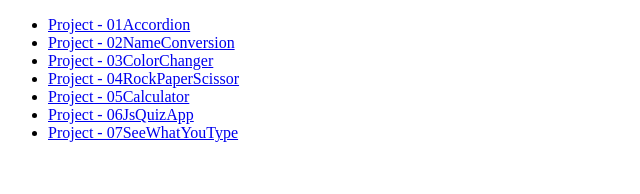
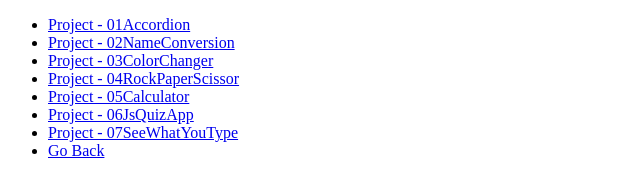
Before and after one commit to sub1120/javascript-projects, a plain HTML site: page JavaScript 02/index.html in a window 1280 px wide. Shown: the full height of the page, 0-640 px from the left. Drawn offline with Linux system fonts and the light colour scheme.

```diff
--- a/JavaScript 02/index.html
+++ b/JavaScript 02/index.html
@@ -15,6 +15,7 @@
         <li><a href="./05Calculator/index.html">Project - 05Calculator</a></li>
         <li><a href="./06JsQuizApp/index.html">Project - 06JsQuizApp</a></li>
         <li><a href="./07SeeWhatYouType/index.html">Project - 07SeeWhatYouType</a></li>
+        <li><a href="/index.html">Go Back</a></li>
     </ul>
 </body>
 </html>
```
